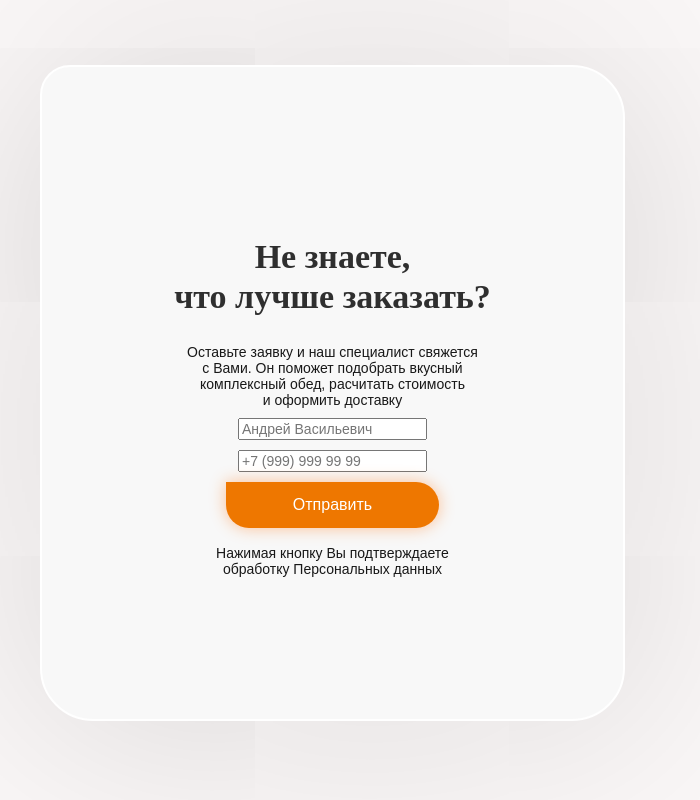
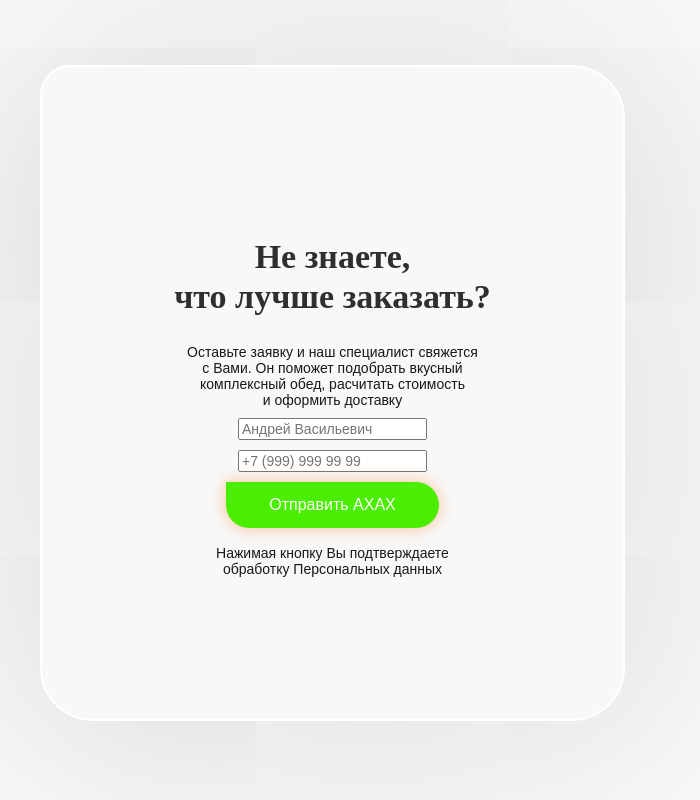
Before and after one commit to JMonoyro/FoodILikeJMo, a plain HTML site: page index.html in a window 1280 px wide. Shown: the part 969-1769 px from the top of the page, without its empty margins (0-700 px from the left). Drawn offline with Linux system fonts and the light colour scheme; a web font is replaced by a local one.

Commit message:
Изменила btn_Send

```diff
--- a/css/style.css
+++ b/css/style.css
@@ -356,7 +356,7 @@ button:hover{
     font-size: 16px;
 
     border: #EE7700;
-    background: #EE7700;
+    background: #4bee00;
     box-shadow: 0px 0px 16px rgba(255, 119, 20, 0.44);
     border-radius: 0px 24px 24px 24px;
 
--- a/index.html
+++ b/index.html
@@ -222,7 +222,7 @@
                             </div>
                         </form>
                         <button class="btn_send">
-                            Отправить
+                            Отправить АХАХ
                         </button><br>
                         Нажимая кнопку Вы подтверждаете<br> обработку Персональных данных
                     </div>
```
